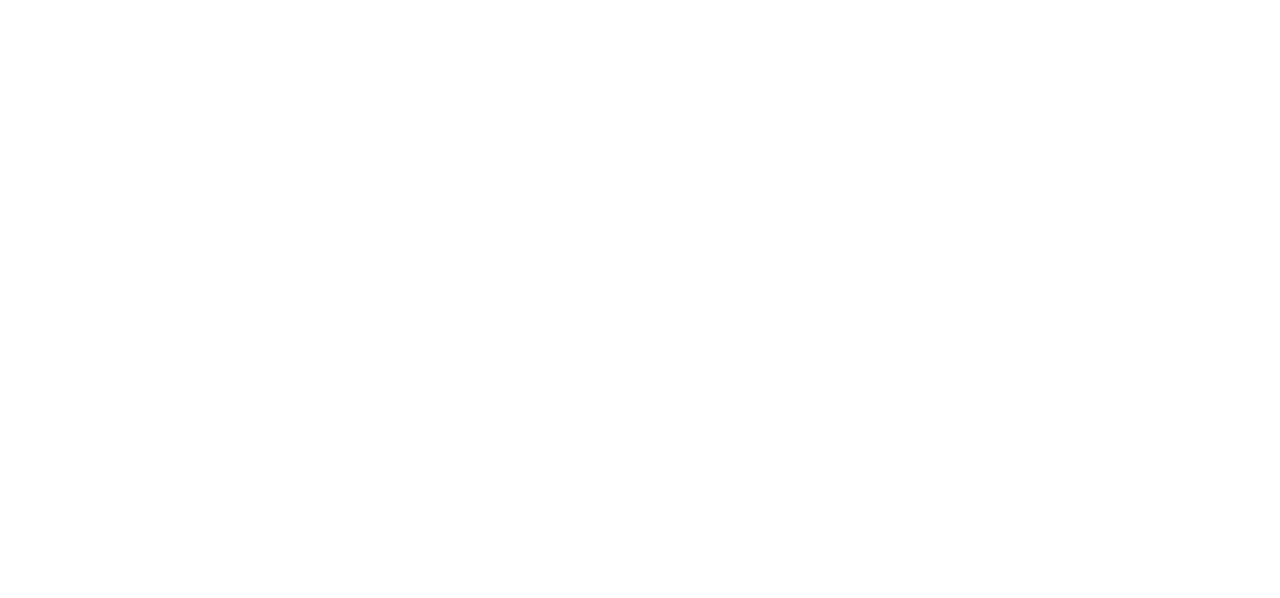
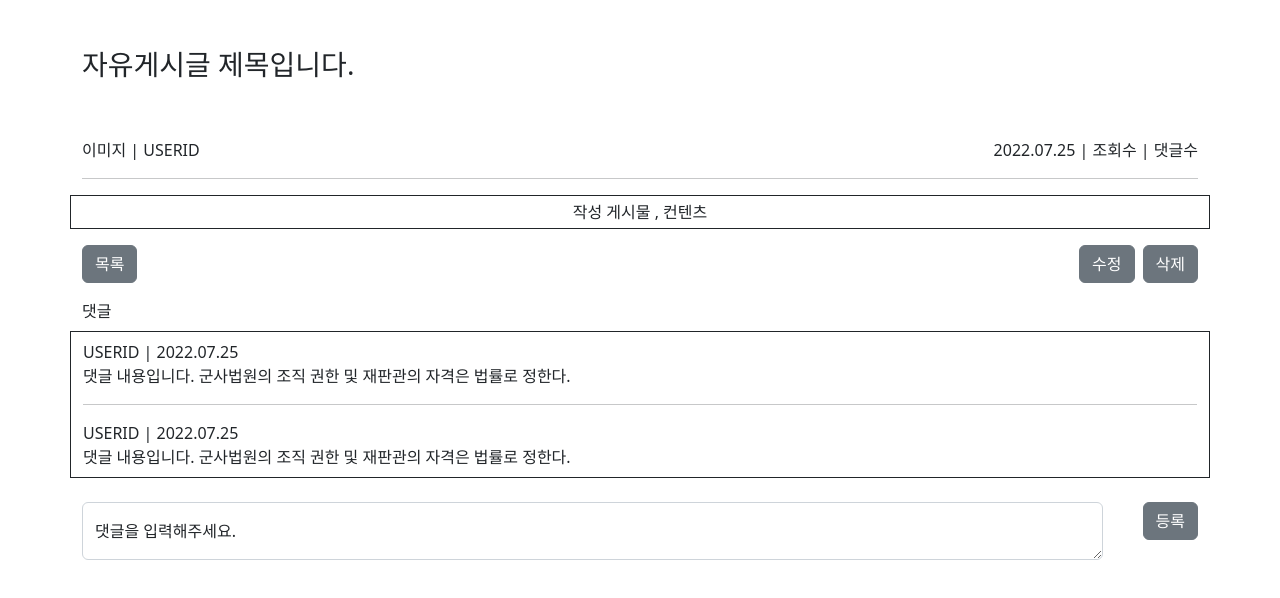
Before and after one commit to JinuYong/TeamProject_FrontEnd, a Nuxt app: page /boardDetails/boardDetails in a window 1280 px wide. Before the commit this address had no page. Shown: the top 598 px of the page. Built offline with nearby package versions, Linux system fonts and the light colour scheme.

Commit message:
상세게시판 추가

```diff
--- /dev/null
+++ b/pages/boardDetails/boardDetails.vue
@@ -0,0 +1,103 @@
+<template>
+ <div class="container"> <!-- 최상위 부모 div 시작 -->
+     <div class="row my-5"> <!-- 게시글 헤더 시작-->
+         <h3>자유게시글 제목입니다.</h3>
+     </div> <!-- 게시글 헤더 끝-->
+
+        <div> <!-- 왼: userid , 오: 날짜 | 조회수 | 댓글수 시작 -->
+            <p class="text-start">
+                이미지 | USERID
+            </p>
+            <p class="text-end">
+                2022.07.25 | 조회수 | 댓글수
+            </p>
+        </div> <!-- 왼: userid , 오: 날짜 | 조회수 | 댓글수 끝 -->
+
+     <br>
+     <hr>
+
+     <div class="row my-2"> <!-- 작성 컨텐츠 시작 -->
+         <div class="border border-dark">
+            <p class="text-center text-wrap my-1">
+                작성 게시물 , 컨텐츠
+            </p>
+         </div>
+     </div> <!-- 작성 컨텐츠 끝 -->
+
+     <div class="d-grid gap-2 d-md-block my-3"> <!-- 목록 , 수정 , 삭제 버튼시작-->
+         <div class="d-grid gap-2 d-md-flex justify-content-md-start">
+             <button type="button" class="btn btn-secondary">목록</button>
+         </div>
+         <div class="d-grid gap-2 d-md-flex justify-content-md-end">
+             <button type="button" class="btn btn-secondary">수정</button>
+             <button type="button" class="btn btn-secondary">삭제</button>
+         </div>
+     </div> <!-- 목록 , 수정 , 삭제 버튼 끝-->
+
+     <div> <!-- 댓글 시작 -->
+         댓글
+     </div> <!-- 댓글 끝 -->
+
+     <div class="row my-2"> <!-- 댓글 컨텐츠 시작 -->
+         <div class="border border-dark">
+            <div class="text-left text-wrap my-2">
+                <div> <!-- 댓글 #1 -->
+                    USERID | 2022.07.25
+                    <div>
+                        댓글 내용입니다.
+                        군사법원의 조직 권한 및 재판관의 자격은 법률로 정한다.
+                        <hr>
+                    </div> <!-- 댓글 #1 끝 -->
+                </div>
+
+                 <div> <!-- 댓글 #2 -->
+                     USERID | 2022.07.25
+                     <div>
+                         댓글 내용입니다.
+                         군사법원의 조직 권한 및 재판관의 자격은 법률로 정한다.
+                     </div>
+                 </div> <!-- 댓글 #2 끝 -->
+             </div>
+         </div>
+     </div> <!-- 댓글 컨텐츠 끝 -->
+
+     <div class="my-4"> <!-- 댓글입력 시작 -->
+         <div class="row">
+             <div class="col-11">
+                 <div class="form-floating">
+                     <textarea class="form-control" placeholder="Leave a comment here" id="floatingTextarea"></textarea>
+                     <label for="floatingTextarea">댓글을 입력해주세요.</label>
+                 </div>
+             </div>
+             <div class="col-1">
+                 <div>
+                     <button type="button" class="btn btn-secondary text-end">등록</button>
+                 </div>
+             </div>
+         </div>
+     </div> <!-- 댓글입력 끝 -->
+
+ </div> <!-- 최상위 부모 div 끝 -->
+</template>
+
+<script>
+export default {
+    name: "boardDetails"
+}
+</script>
+
+<style scoped>
+.text-start {
+    float: left;
+}
+
+.text-end {
+    float: right;
+}
+
+.justify-content-md-start {
+    float: left;
+}
+
+
+</style>
```
